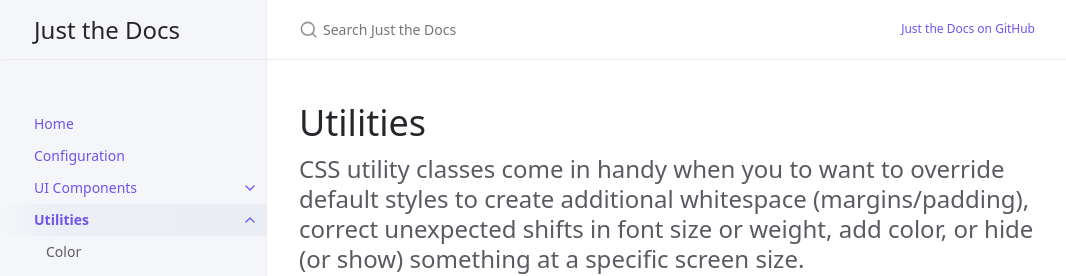
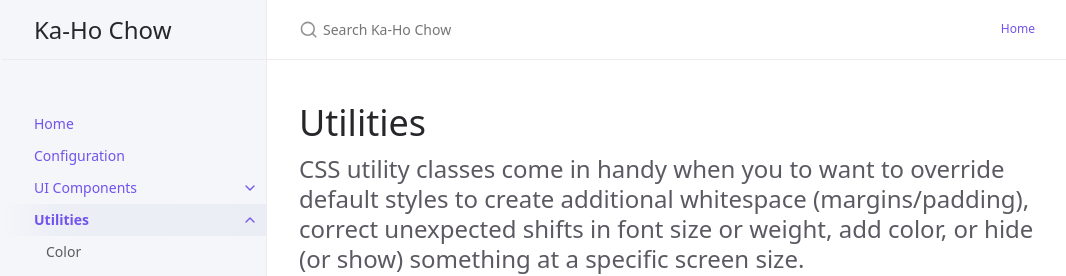
Before and after one commit to khchow-gt/projects, a Jekyll site: the page built from docs/utilities/utilities.md, in a window 1280 px wide. Shown: the top 276 px of the page, without its empty margins (105-1171 px from the left). Built offline with Jekyll 4.4.1, drawn with Linux system fonts in a browser that asks for light colours.

Commit message:
Update _config.yml

```diff
--- a/_config.yml
+++ b/_config.yml
@@ -13,10 +13,10 @@
 # you will see them accessed via {{ site.title }}, {{ site.github_repo }}, and so on.
 # You can create any custom variable you would like, and they will be accessible
 # in the templates via {{ site.myvariable }}.
-title: Just the Docs
-description: A Jekyll theme for documentation
+title: Ka-Ho Chow
+description: Distributed Data Intensive Systems Lab, Georgia Institute of Technology
 baseurl: "/projects" # the subpath of your site, e.g. /blog
-url: "http://khchow.com/" # the base hostname & protocol for your site, e.g. http://example.com
+url: "http://khchow.com" # the base hostname & protocol for your site, e.g. http://example.com
 
 permalink: pretty
 exclude: ["node_modules/", "*.gemspec", "*.gem", "Gemfile", "Gemfile.lock", "package.json", "package-lock.json",  "script/", "LICENSE.txt", "lib/", "bin/", "README.md", "Rakefile"
@@ -64,7 +64,7 @@ heading_anchors: true
 
 # Aux links for the upper right navigation
 aux_links:
-  "Just the Docs on GitHub":
+  "Home":
     - "//github.com/pmarsceill/just-the-docs"
 
 # Makes Aux links open in a new tab. Default is false
```
